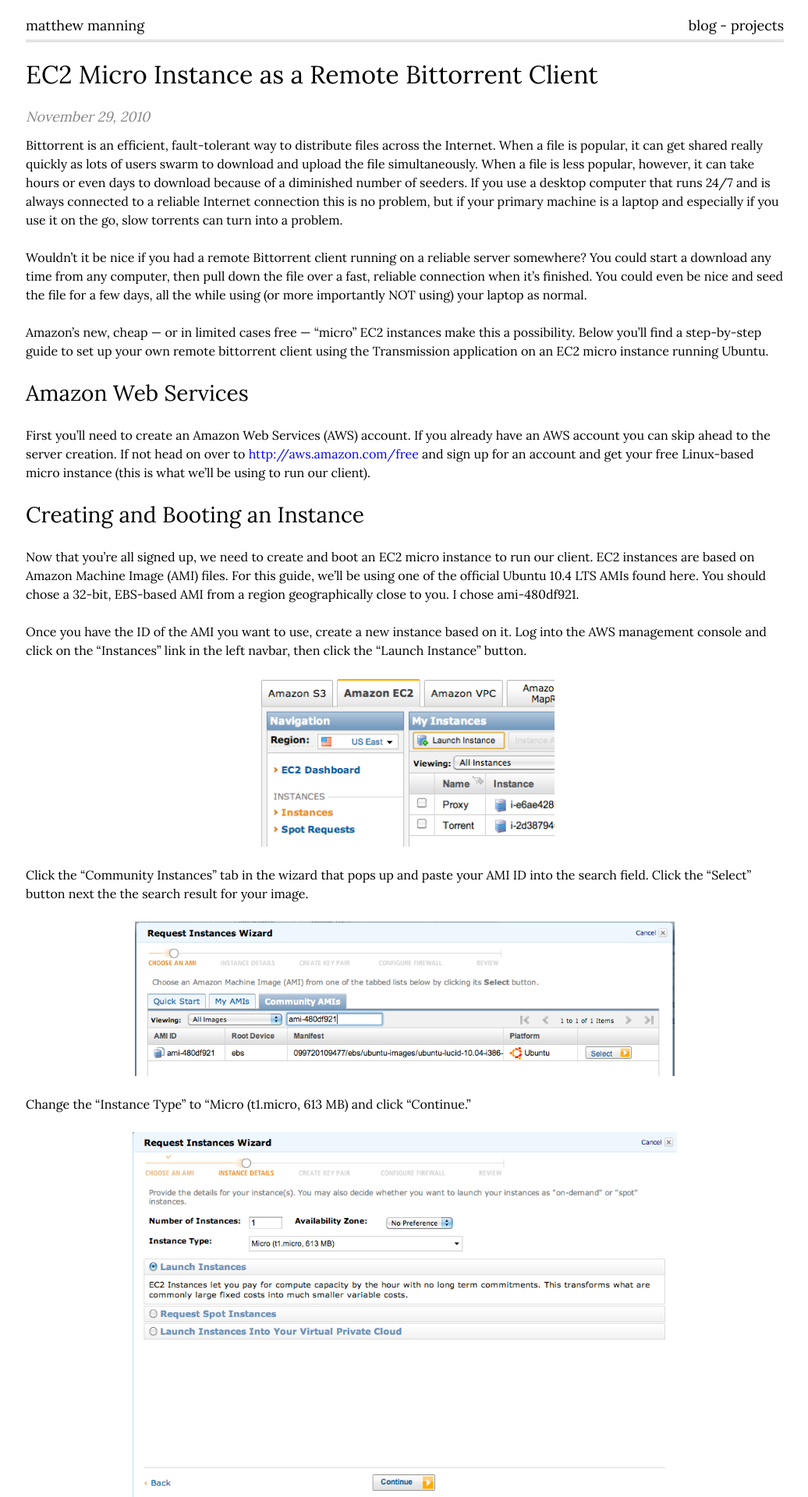
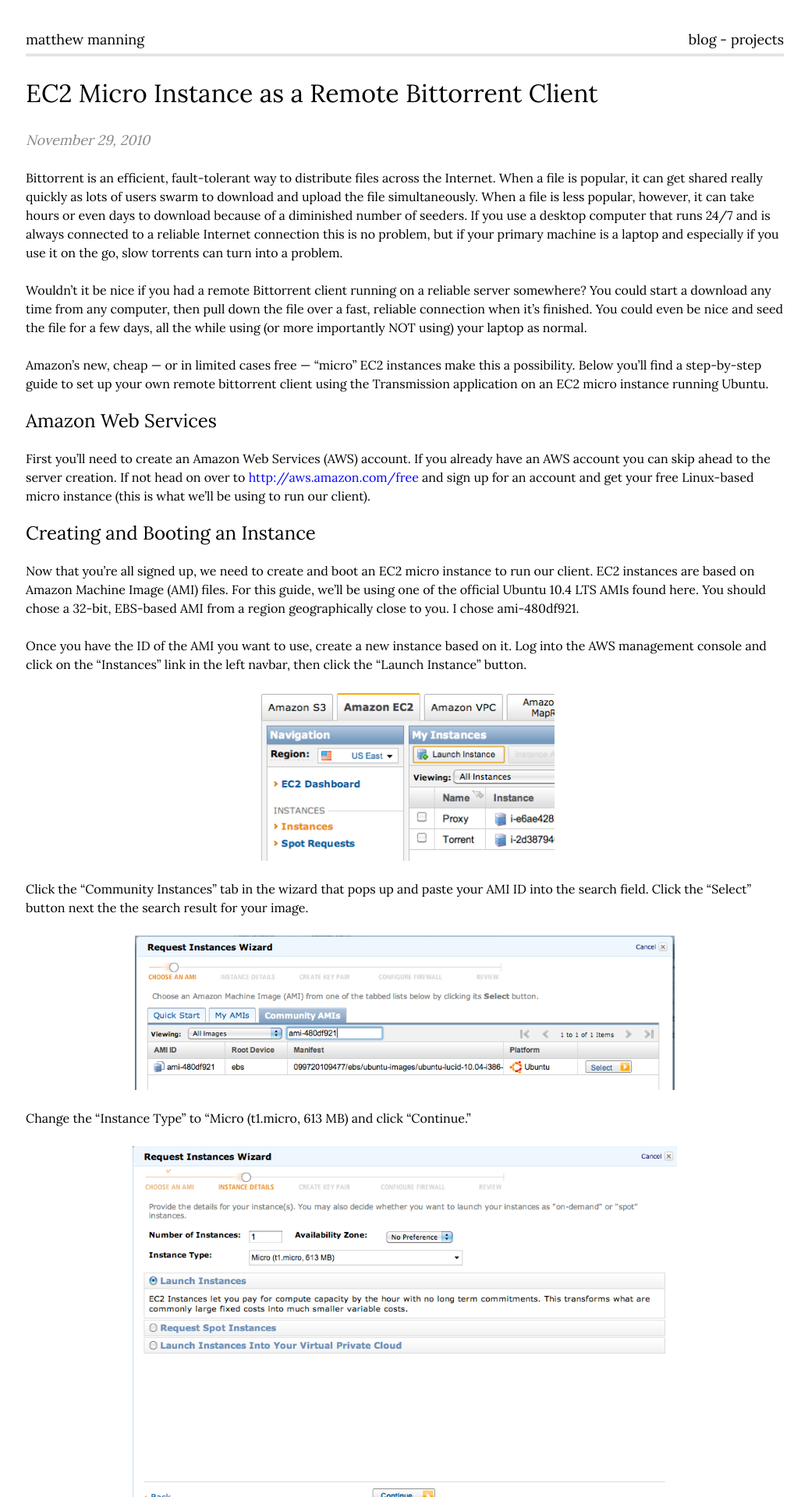
Before and after one commit to mattmanning/mattmanning.github.com, a Jekyll site: the page built from _posts/2010-11-29-EC2-Micro-Instance-as-a-Remote-Bittorrent-Client.md, in a window 1280 px wide. Shown: the top 1920 px of the page at 78% size, without its empty margins (121-1157 px from the left). Built offline with Jekyll 4.4.1, drawn with Linux system fonts in a browser that asks for light colours; Markdown is read by kramdown in place of the engine named in the settings; comment, search, counter and statistics services are not loaded.

Commit message:
Fix post vertical rhythm.

```diff
--- a/css/screen.css
+++ b/css/screen.css
@@ -54,7 +54,7 @@
   line-height: 24px;
   width: 972px;
   margin: auto;
-/*  background: url('/images/gridbg.gif');*/
+/*  background: url('/images/gridbg.png');*/
 }
 
 html>body {
@@ -68,8 +68,8 @@
 }
 
 h2 {
-  font-size: 28px;
-  line-height: 36px;
+  font-size: 24px;
+  line-height: 24px;
   margin-bottom: 24px;
 }
 
@@ -96,7 +96,7 @@
 
 header {
   position: relative;
-  height: 51px;
+  height: 69px;
   border-bottom: 3px double #ccc;
   margin-bottom: 24px;
 }
@@ -125,7 +125,7 @@
 
 article header {
   position: static;
-  height: 72px;
+  height: 96px;
   border: none;
 }
 
@@ -135,7 +135,7 @@
   left: auto;
   margin-bottom: 24px;
   padding-bottom: auto;
-  line-height: 36px;
+  line-height: 48px;
   font-size: 32px;
 }
 
@@ -187,8 +187,8 @@
 footer {
   margin-top: 24px;
   border-top: 3px double #ccc;
-  height: 51px;
+  height: 45px;
   text-align: center;
   line-height: 36px;
-  font-size: 14px;
+  font-size: 16px;
 }
```
Also changed, not shown: images/gridbg.png (added).
